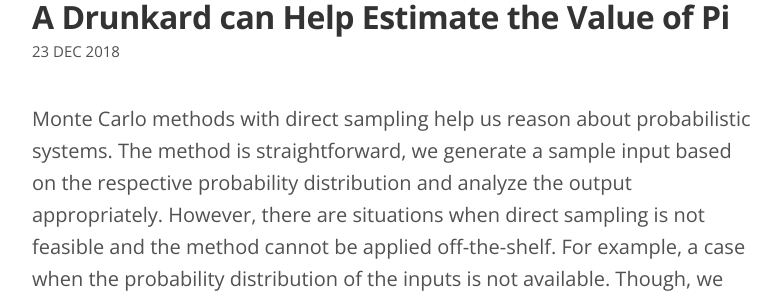
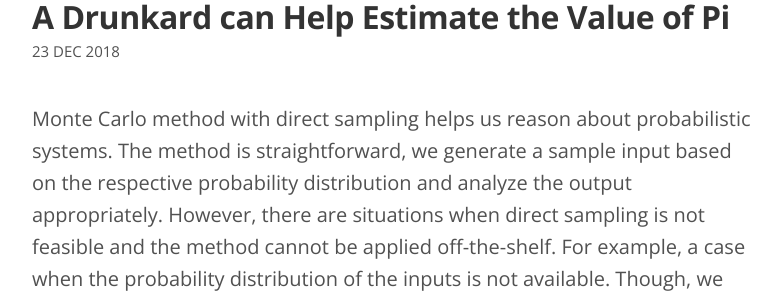
Before and after one commit to manjeetdahiya/manjeetdahiya.github.io, a Jekyll site: the page built from _posts/2018-12-23-a-drunkard-can-help-estimate-the-value-of-pi.md, in a window 1280 px wide. Shown: the part 133-433 px from the top of the page, without its empty margins (248-1029 px from the left). Built offline with Jekyll 4.4.1, drawn with Linux system fonts in a browser that asks for light colours; some of the changed text lies outside the part shown.

Commit message:
Update 2018-12-23-a-drunkard-can-help-estimate-the-value-of-pi.md

```diff
--- a/_posts/2018-12-23-a-drunkard-can-help-estimate-the-value-of-pi.md
+++ b/_posts/2018-12-23-a-drunkard-can-help-estimate-the-value-of-pi.md
@@ -3,7 +3,7 @@ layout: post
 title: A Drunkard can Help Estimate the Value of Pi
 ---
 
-Monte Carlo methods with direct sampling help us reason about probabilistic
+Monte Carlo method with direct sampling helps us reason about probabilistic
 systems. The method is straightforward,
 we generate a sample input based on the respective probability distribution
 and analyze the output appropriately.
```
